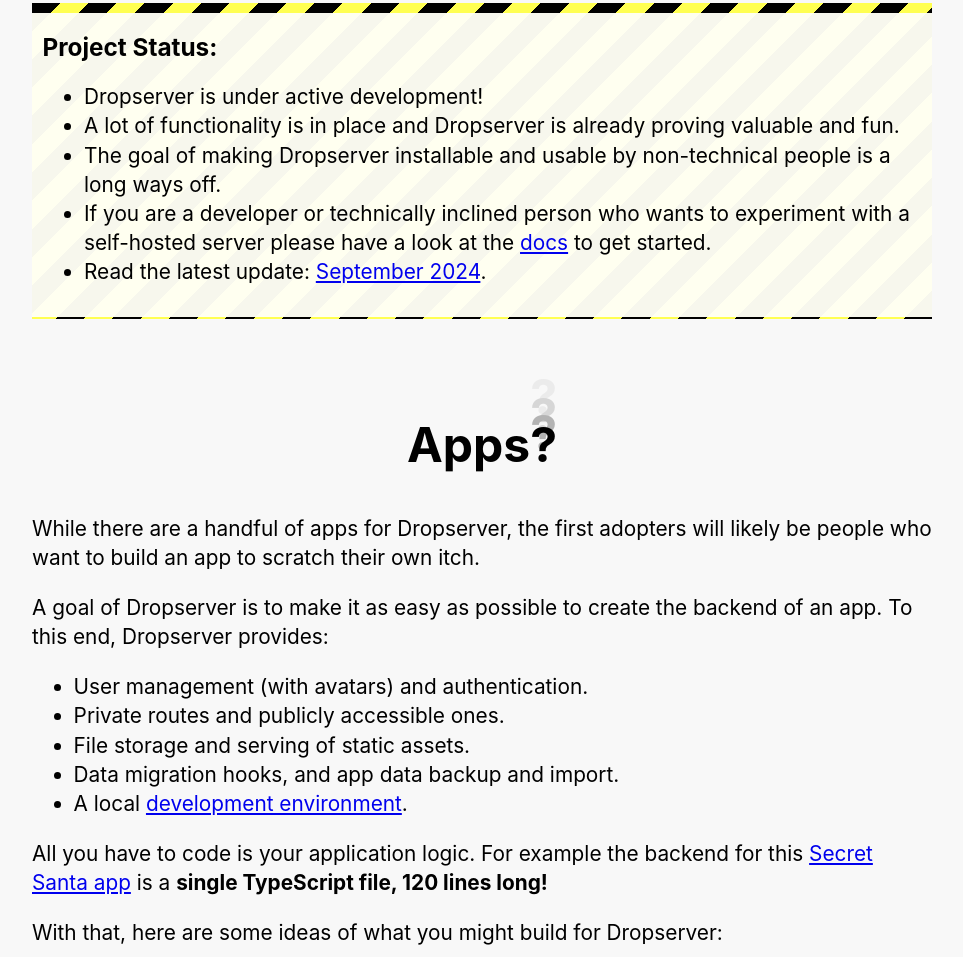
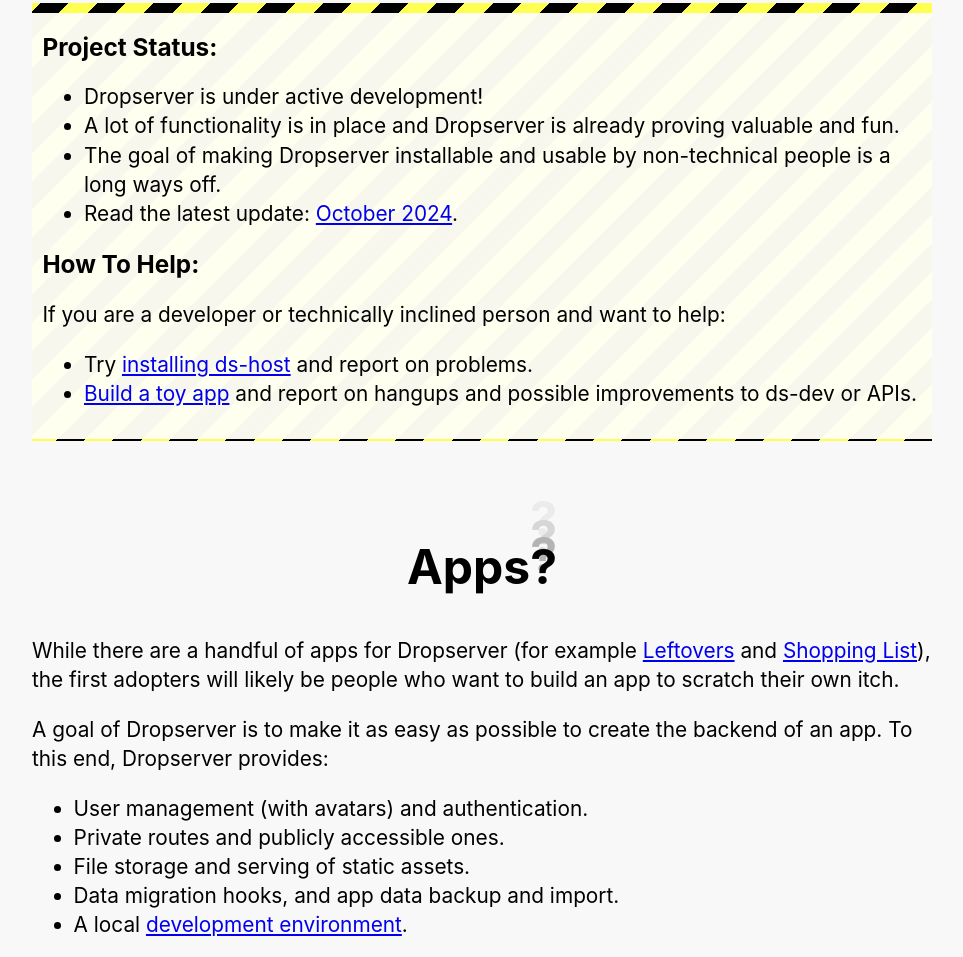
Before and after one commit to teleclimber/Dropserver.org, an Astro site: page / in a window 1280 px wide. Shown: the part 2169-3126 px from the top of the page, without its empty margins (158-1121 px from the left). Built offline with nearby package versions, Linux system fonts and the light colour scheme; Astro itself is replaced by a stand-in of ours.

Commit message:
Update site main page
- latest progress report is october
- Links to Leftovers and Shopping List apps
- Add How to help section

```diff
--- a/src/pages/index.astro
+++ b/src/pages/index.astro
@@ -162,16 +162,20 @@ import HomePointBox from '../layouts/HomePointBox.astro';
 				<li>Dropserver is under active development!</li>
 				<li>A lot of functionality is in place and Dropserver is already proving valuable and fun.</li>
 				<li>The goal of making Dropserver installable and usable by non-technical people is a long ways off.</li>
-				<li>If you are a developer or technically inclined person who wants to experiment with a self-hosted server please have a look at the
-					<a href="docs">docs</a> to get started.</li>
 				<li>Read the latest update:
-					<a href="https://olivierforget.net/blog/2024/dropserver-progress-september-2024/">September 2024</a>.</li>
+					<a href="https://olivierforget.net/blog/2024/dropserver-progress-october-2024/">October 2024</a>.</li>
+			</ul>
+			<h3>How To Help:</h3>
+			<p>If you are a developer or technically inclined person and want to help:</p>
+			<ul>
+				<li>Try <a href="/docs/ds-host">installing ds-host</a> and report on problems.</li>
+				<li><a href="/docs/build-dropserver-app-tutorial">Build a toy app</a> and report on hangups and possible improvements to ds-dev or APIs.</li>
 			</ul>
 		</div>
 	</div>
 
 	<h2>Apps<span class="drop-ghosts">?</span></h2>
-	<p>While there are a handful of apps for Dropserver, the first adopters will likely be people who want to build an app to scratch their own itch.</p>
+	<p>While there are a handful of apps for Dropserver (for example <a href="https://leftovers.olivierforget.net">Leftovers</a> and <a href="https://shoppinglist.olivierforget.net">Shopping List</a>), the first adopters will likely be people who want to build an app to scratch their own itch.</p>
 	<p>A goal of Dropserver is to make it as easy as possible to create the backend of an app. To this end, Dropserver provides:</p>
 	<ul>
 		<li>User management (with avatars) and authentication.</li>
```
